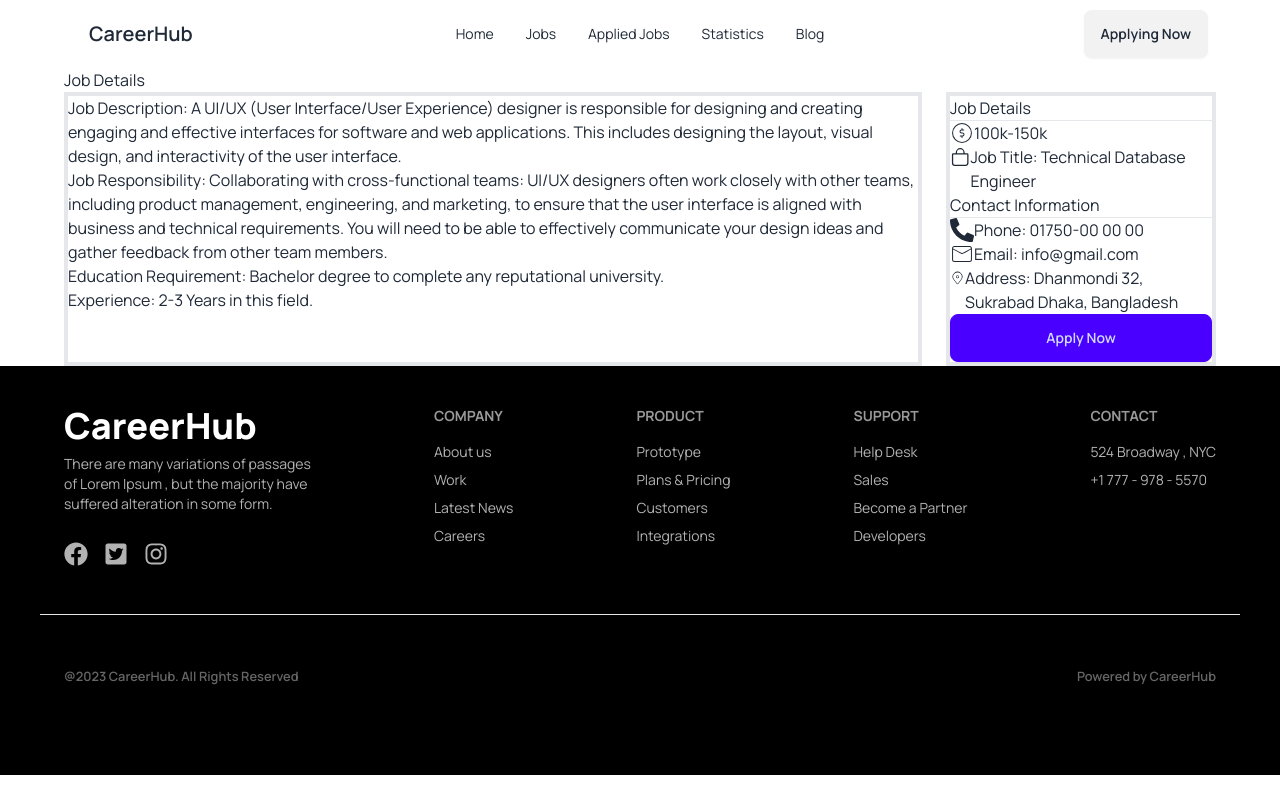
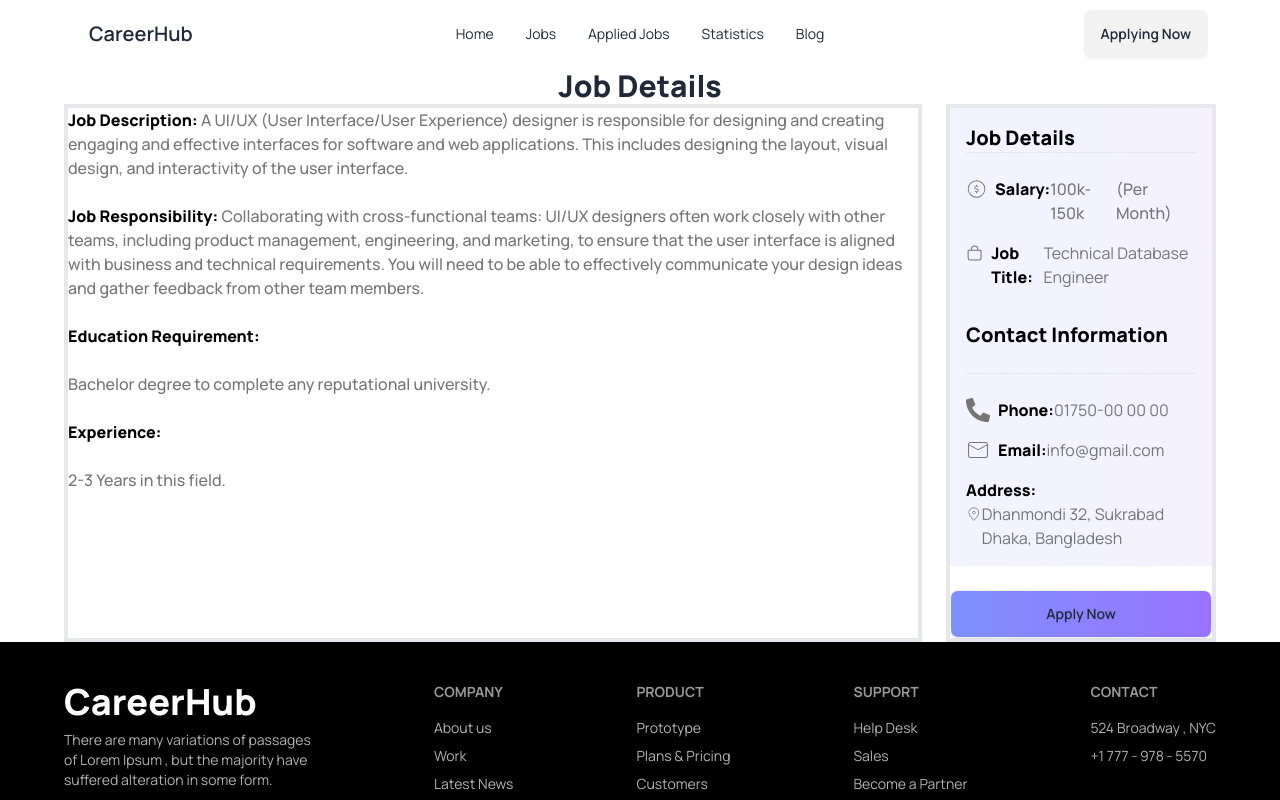
Before and after one commit to Tamanna5092/career-hub, a React (Vite) app: page /job/1 in a window 1280 px wide. Shown: the top 800 px of the page. Built offline with nearby package versions, Linux system fonts and the light colour scheme.

Commit message:
job details card

```diff
--- a/src/components/JobDetails.jsx
+++ b/src/components/JobDetails.jsx
@@ -12,28 +12,28 @@ const JobDetails = () => {
     console.log(job)
     return (
         <div>
-            <h1>Job Details</h1>
+            <h1 className='text-3xl font-extrabold text-center'>Job Details</h1>
             <div className='grid gap-6 md:grid-cols-4'>
-                <div className='border-4 md:col-span-3'>
-                    <p>Job Description: {job.job_description}</p>
-                    <p>Job Responsibility: {job.job_responsibility}</p>
-                    <p>Education Requirement: {job.educational_requirements}</p>
-                    <p>Experience: {job.experiences}</p>
+                <div className='border-4 md:col-span-3 text-[#757575] space-y-6'>
+                    <p className='font-medium'><span className='text-black font-extrabold'>Job Description:</span> {job.job_description}</p>
+                    <p className='font-medium'><span className='text-black font-extrabold'>Job Responsibility:</span> {job.job_responsibility}</p>
+                    <p className='font-medium'><span className='text-black font-extrabold'>Education Requirement:</span> <br /> <br /><span>{job.educational_requirements}</span></p>
+                    <p className='font-medium'><span className='text-black font-extrabold'>Experience: <br /> <br /></span> {job.experiences}</p>
                 </div>
-                <div className='border-4'>
-                    <div>
-                    <h3>Job Details</h3>
+                <div className='border-4 h-fit'>
+                    <div className='bg-gradient-to-r from-[#7E90FE1A] to-[#9873FF1A] text-[#757575] p-4'>
+                    <h3 className='text-xl text-black font-extrabold'>Job Details</h3>
                     <hr />
-                    <p className='flex'><CiDollar className='text-2xl'></CiDollar>{job.salary}</p>
-                    <p className='flex'><IoBagOutline className='text-2xl'></IoBagOutline> Job Title: {job.job_title}</p>
-                    <h3>Contact Information</h3>
+                    <p className='flex font-medium mt-6  mb-4'><CiDollar className='text-2xl mr-2'></CiDollar><span className='text-black font-extrabold'>Salary: </span> <span>{job.salary}</span>(Per Month)</p>
+                    <p className='flex'><IoBagOutline className='text-2xl mr-2'></IoBagOutline> <span className='text-black font-extrabold'>Job Title:</span> {job.job_title}</p>
+                    <h3 className='text-xl text-black font-extrabold mt-8 mb-6'>Contact Information</h3>
                     <hr />
-                    <p className='flex'><FaPhoneAlt className='text-2xl'></FaPhoneAlt>Phone: {job.contact_information.phone}</p>
-                    <p className='flex'><CiMail className='text-2xl'></CiMail> Email: {job.contact_information.email}</p>
-                    <p className='flex'><CiLocationOn className='text-2xl'></CiLocationOn>Address: {job.contact_information.address}</p>
+                    <p className='flex mt-6'><FaPhoneAlt className='text-2xl mr-2'></FaPhoneAlt><span className='text-black font-extrabold'>Phone:</span> {job.contact_information.phone}</p>
+                    <p className='flex my-4'><CiMail className='text-2xl mr-2'></CiMail> <span className='text-black font-extrabold'>Email:</span> {job.contact_information.email}</p><span className='text-black font- extrabold'><span className='text-black font-extrabold'>Address:</span></span>
+                    <p className='flex'><CiLocationOn className='text-2xl'></CiLocationOn> {job.contact_information.address}</p>
                     </div>
                     <div>
-                    <button className='btn w-full btn-primary'>Apply Now</button>
+                    <button className='btn w-full mt-6 bg-gradient-to-r from-[#7E90FE] to-[#9873FF]'>Apply Now</button>
                     </div>
                 </div>
             </div>
```
